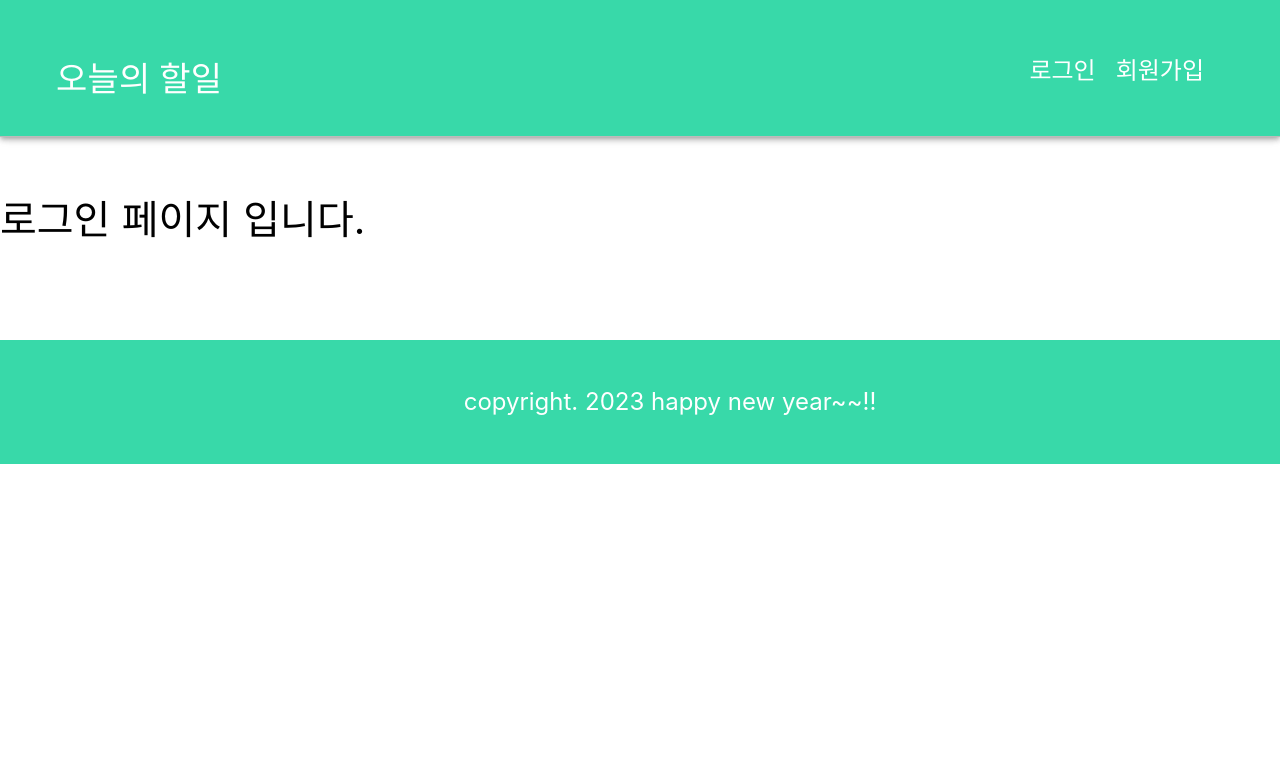
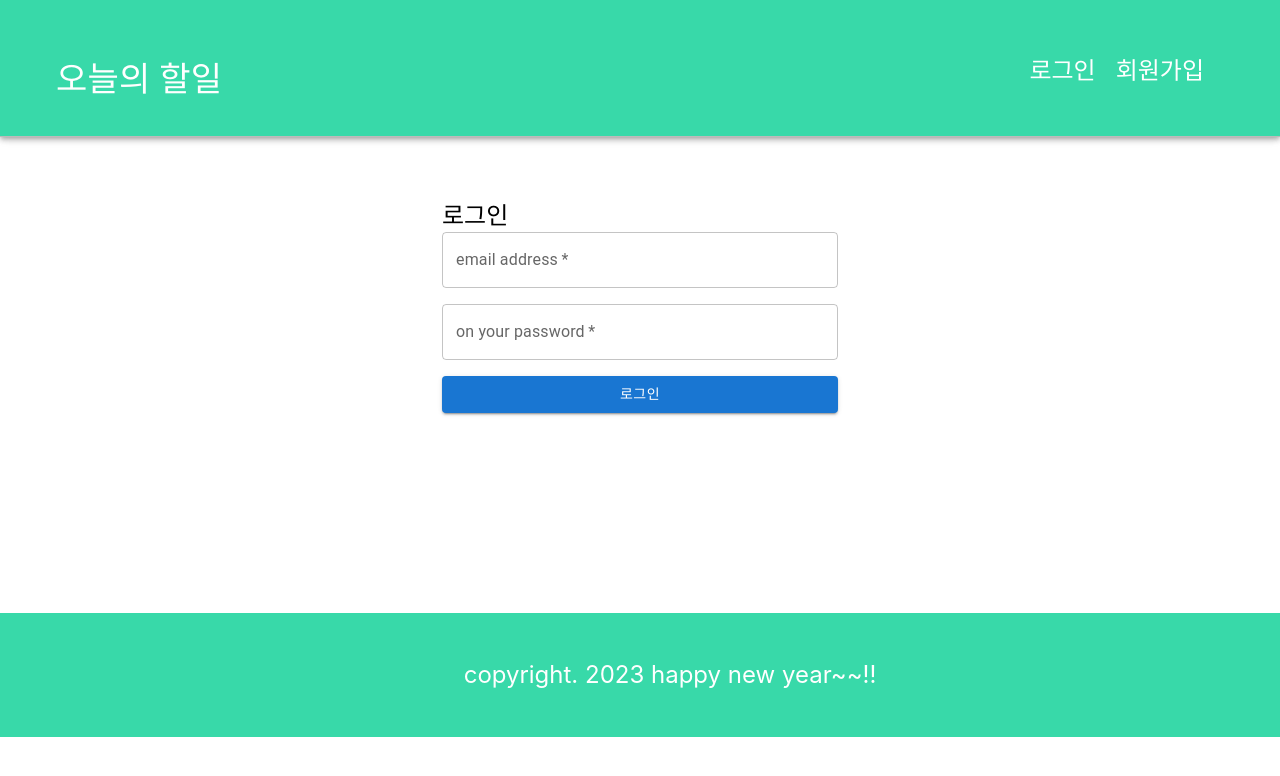
Before and after one commit to flatcalm/react-todo-app, a React (Create React App) app: page /login in a window 1280 px wide. Shown: the top 776 px of the page. Built offline with nearby package versions, Linux system fonts and the light colour scheme.

Commit message:
# 13-1. 로그인 기능 구현 중

```diff
--- a/src/components/user/Login.js
+++ b/src/components/user/Login.js
@@ -1,11 +1,128 @@
 import React from 'react'
+import {Button, Container, Grid,
+  TextField, Typography, Link} from "@mui/material";
+
+import { API_BASE_URL as BASE, USER } from '../../config/host-config';
 
 const Login = () => {
+
+  const REQUEST_URL = BASE + USER + '/signin';
+
+  // 서버에 비동기 로그인 요청
+  // 함수 앞에 async를 붙이면 해당 함수는 프로미스 객체를 바로 리턴합니다.
+  const fetchLogin = async() => { // const fetchLogin = function() => { function이 생략되어 있음.
+
+    // 사용자가 입력한 이메일, 비밀번호 입력 태그 얻어오기
+    const $email = document.getElementById('email');
+    const $password = document.getElementById('password');
+
+    // await는 async로 선언된 함수에서만 사용이 가능합니다.
+    // await는 프로미스 객체가 처리될 때까지 기다립니다.
+    // 프로미스 객체의 반환값을 바로 활용할 수 있게 도와줍니다.
+    // (콜백 함수를 선언해서 활용할 필요 X)
+    // then()을 활용하는 것보다 가독성이 좋고 쓰기도 쉽습니다.
+    const res = await fetch(REQUEST_URL, {
+      method : 'POST',
+      headers : { 'content-type' : 'application/json' },
+      body : JSON.stringify({
+      email : $email.value,
+      password : $password.value
+      })
+    });
+
+    if (res.status === 400) {
+      const text = await res.text();
+      alert(text);
+      return;
+    }
+
+    const json = await res.json();
+    console.log(json);
+
+    // async, await 문법을 적용하기 전 로직 (콜백 함수를 활용해야함)
+    // fetch(REQUEST_URL, {
+    //   method : 'POST',
+    //   headers : { 'content-type' : 'application/json' },
+    //   body : JSON.stringify({
+    //     email : $email.value,
+    //     password : $password.value
+    //   })
+    // })
+    // .then(res => {
+    //   if (res.status === 400) { // 가입이 안 되어있거나, 비밀번호를 틀린 경우
+    //     return res.text(); // 에러 발생 시 받는 건 DTO가 담긴 JSON객체가 아니라 에러 메시지 텍스트이므로 텍스트로 변환.
+    //   }
+    //   return res.json(); // 성공했다면 JSON 객체로 변환된 DTO 값을 다시 JS 객체로 변환.
+    // })
+    // .then(result => {
+    //   if(typeof result === 'string') {
+    //     alert(result);
+    //     return;
+    //   }
+    //   console.log(result);
+    // });
+  }
+
+  // 로그인 요청 핸들러
+  const loginHandler = e => {
+    e.preventDefault();
+
+    // 서버에 로그인 요청 전송
+    fetchLogin();
+
+  }
+
   return (
-    <div style={{ marginTop : '200px', fontSize : '40px' }}>
-        로그인 페이지 입니다.
-    </div>
-  )
+    <Container component="main" maxWidth="xs" style={{ margin: "200px auto" }}>
+        <Grid container spacing={2}>
+            <Grid item xs={12}>
+                <Typography component="h1" variant="h5">
+                    로그인
+                </Typography>
+            </Grid>
+        </Grid>
+
+        <form noValidate onSubmit={loginHandler}>
+
+            <Grid container spacing={2}>
+                <Grid item xs={12}>
+                    <TextField
+                        variant="outlined"
+                        required
+                        fullWidth
+                        id="email"
+                        label="email address"
+                        name="email"
+                        autoComplete="email"
+                    />
+                </Grid>
+                <Grid item xs={12}>
+                    <TextField
+                        variant="outlined"
+                        required
+                        fullWidth
+                        name="password"
+                        label="on your password"
+                        type="password"
+                        id="password"
+                        autoComplete="current-password"
+                    />
+                </Grid>
+                <Grid item xs={12}>
+                    <Button
+                        type="submit"
+                        fullWidth
+                        variant="contained"
+                        color="primary"
+                    >
+                        로그인
+                    </Button>
+                </Grid>
+            </Grid>
+        </form>
+    </Container>
+  );
+
 }
 
 export default Login;
```
